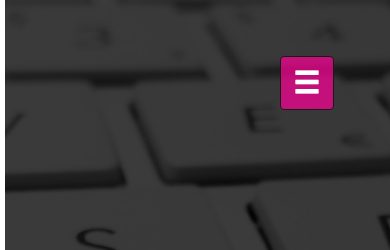
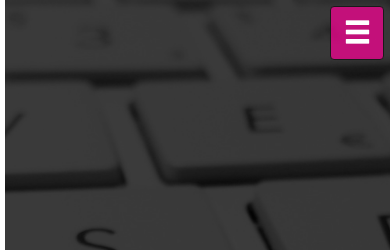
Before and after one commit to StephenJMarden/Web-Dev-Portfolio, a plain HTML site: page index.html in a window 390 px wide. Shown: the top 250 px of the page. Drawn offline with nearby package versions, Linux system fonts and the light colour scheme; files that its build step writes are made by us from their sources; a web font is replaced by a local one.

Commit message:
Testing Mobile Styles 2-1x

```diff
--- a/scss/styles.scss
+++ b/scss/styles.scss
@@ -513,10 +513,16 @@ nav {
         width: 600px;
     }
 
+    #navigation-hamburger {
+        top: 0.2em;
+        right: 0.2em;
+    }
+
     #navigation-menu {
         width: 50vw;
+        top: 0.3em;
 
-        /*#nav-title {
+        #nav-title {
             font-size: 4vw;
         }
         ul {
@@ -524,7 +530,7 @@ nav {
         }
         #navigation-close {
             font-size: 4vw;
-        }*/
+        }
     }
 
     #contact-container {
@@ -542,16 +548,6 @@ nav {
 
     #navigation-menu {
         width: 50vw;
-
-        /*#nav-title {
-            font-size: 4vw;
-        }
-        ul {
-            font-size: 3vw;
-        }
-        #navigation-close {
-            font-size: 4vw;
-        }*/
     }
 
     #contact-container {
```
